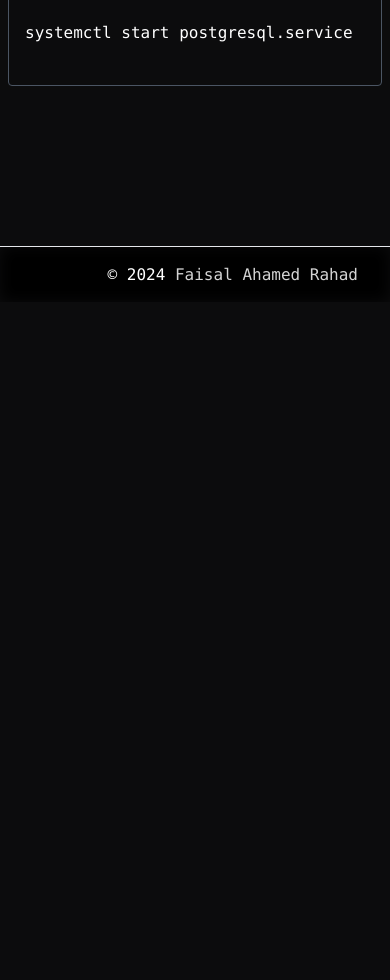
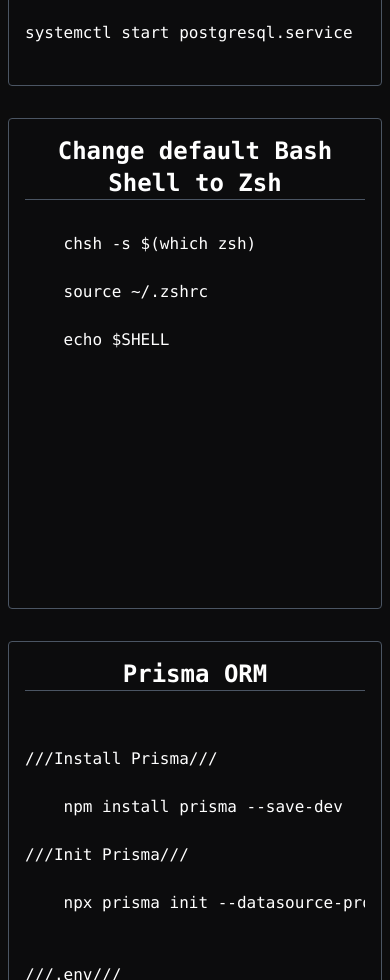
Before and after one commit to rahad-dev24/portfolio_next14, a Next.js app: page /guides in a window 390 px wide. Shown: the part 1020-2000 px from the top of the page. Before the commit the page ends 1322 px from the top, so only its background shows below. Built offline with nearby package versions, Linux system fonts and the light colour scheme.

Commit message:
added more guides

```diff
--- a/app/about/page.tsx
+++ b/app/about/page.tsx
@@ -6,7 +6,7 @@
 const Page = () => {
   return (
     <>
-      <AboutCard className="px-2 py-8 md:w-[70%] lg:w-[60%] m-auto md:mt-8" />
+      <AboutCard className="px-2 py-8 md:w-[70%] lg:w-[60%] m-auto md:mt-8 lg:mb-28" />
       <section className="px-2 py-8 md:w-[80%] lg:w-[70%] m-auto flex flex-col justify-center items-center ">
         <h2 className="text-3xl font-bold my-8">Contact Me</h2>
         <section className="flex flex-col gap-3 m-auto w-full ">
--- a/app/page.tsx
+++ b/app/page.tsx
@@ -44,7 +44,7 @@
           </section>{" "}
           <Techs />
         </section>
-        <section>
+        <section className="md:w-3/4 lg:w-full xl:w-3/4 m-auto">
           <ProjectCard className="md:w-full " />
         </section>
       </article>
--- a/app/projects/page.tsx
+++ b/app/projects/page.tsx
@@ -3,7 +3,7 @@
 
 const Page = () => {
   return (
-    <article className="min-h-screen mb-32">
+    <article className="min-h-screen mb-32 m-auto md:w-3/4 lg:w-3/5 xl:w-1/2">
       <ProjectCard />
     </article>
   );
--- a/components/GuideCard.tsx
+++ b/components/GuideCard.tsx
@@ -1,4 +1,4 @@
-import { guides } from "@/public/guides";
+import { guides } from "@/public/guides/guides";
 
 const GuideCard = ({
   className,
--- a/components/ProjectCard.tsx
+++ b/components/ProjectCard.tsx
@@ -5,6 +5,7 @@
   name,
   img,
   live,
+  code,
   desc,
   imgAlt,
   techStack,
@@ -13,6 +14,7 @@
   name: string;
   img: string;
   live?: string;
+  code?: string;
   desc?: string;
   imgAlt?: string;
   techStack?: string;
@@ -32,11 +34,11 @@
             alt={imgAlt ? imgAlt : name}
             width="500"
             height="500"
-            className="bg-white w-[500px] h-[500px] md:w-[700px] md:h-[700px] group-hover:blur-sm
+            className="bg-black w-[500px] h-[500px] group-hover:blur-sm
           rounded-md transition ease-in group-hover:opacity-30 m-auto "
           />
           <p className="absolute hidden group-hover:block   translate-y-[-50%] w-full h-full  text-center text-white">
-            {live ? live : null}
+            {live ? live : code}
           </p>
         </div>
       </Link>
@@ -60,11 +62,9 @@
 };
 const ProjectCard = ({ className }: { className?: string }) => {
   return (
-    <div
-      className={`md:w-[80%]  m-auto overflow-hidden px-0.5 py-8 ${className}`}
-    >
+    <div className={`w-full m-auto overflow-hidden px-0.5 py-8 ${className}`}>
       <h2 className="text-3xl font-bold mb-8 text-center ">Projects</h2>
-      <article className="grid grid-flow-row gap-4 ">
+      <article className="grid grid-flow-row gap-16 ">
         {projects.map((index) => {
           return (
             <section key={index.name}>
@@ -76,6 +76,7 @@
                 imgAlt={index.imgAlt}
                 techStack={index.techStack}
                 github={index.github}
+                code={index.code}
               />
             </section>
           );
--- a/public/guides.ts
+++ b/public/guides/guides.ts
@@ -295,4 +295,145 @@
 
 `,
   },
+  {
+    name: "Change default Bash Shell to Zsh",
+    manual: `
+	chsh -s $(which zsh)
+
+	source ~/.zshrc
+
+	echo $SHELL`,
+  },
+  {
+    name: "Prisma ORM",
+    manual: `
+
+///Install Prisma///
+
+	npm install prisma --save-dev
+
+///Init Prisma///
+
+	npx prisma init --datasource-provider <eg. postgresql, mysql, sqlite, mongodb>
+
+
+///.env///
+
+Hosted locally
+
+	DATABASE_URL="postgresql://<username>:<password>@localhost:5432/<database name>?schema=public"
+
+URL provided by your database/hosting provider
+
+	DATABASE_URL="<URL>"
+
+
+///model your data///
+The Prisma schema provides an intuitive way to model data. Add the following models to your schema.prisma file:
+
+prisma/schema.prisma file
+
+	model Post {
+	  id        Int      @id @default(autoincrement())
+	  createdAt DateTime @default(now())
+	  updatedAt DateTime @updatedAt
+	  title     String   @db.VarChar(255)
+	  content   String?
+	  published Boolean  @default(false)
+	  author    User     @relation(fields: [authorId], references: [id])
+	  authorId  Int
+	}
+
+	model Profile {
+	  id     Int     @id @default(autoincrement())
+	  bio    String?
+	  user   User    @relation(fields: [userId], references: [id])
+	  userId Int     @unique
+	}
+
+	model User {
+	  id      Int      @id @default(autoincrement())
+	  email   String   @unique
+	  name    String?
+	  posts   Post[]
+	  profile Profile?
+	}
+
+
+///create database tables///
+
+Run a migration to create your database tables with Prisma Migrate
+
+	npx prisma migrate dev --name init
+
+This command did three things:
+
+- It created a new SQL migration file for this migration in the prisma/migrations directory.
+- It executed the SQL migration file against the database.
+- It ran prisma generate under the hood (which installed the @prisma/client package and generated
+	a tailored Prisma Client API based on your models).
+
+For Sqlite3
+
+- Because the SQLite database file didn't exist before, the command also created it inside the prisma
+	directory with the name dev.db as defined via the environment variable in the .env file.
+
+***Whenever you update your Prisma schema, you will have to update your database schema using
+	either prisma migrate dev or prisma db push. This will keep your database schema in sync
+	with your Prisma schema. The commands will also regenerate Prisma Client.
+
+///Prisma client///
+
+The install command invokes prisma generate for you which reads your Prisma schema and generates
+a version of Prisma Client that is tailored to your models.
+
+	npm install @prisma/client
+
+	npx prisma generate
+
+///Connecting to DB///
+
+db.ts
+
+
+	import { PrismaClient } from '@prisma/client'
+
+	const prismaClientSingleton = () => {
+	  return new PrismaClient()
+	}
+
+	declare const globalThis: {
+	  prismaGlobal: ReturnType<typeof prismaClientSingleton>;
+	} & typeof global;
+
+	const prisma = globalThis.prismaGlobal ?? prismaClientSingleton()
+
+	export default prisma
+
+	if (process.env.NODE_ENV !== 'production') globalThis.prismaGlobal = prisma
+
+
+
+After creating this file, you can now import the PrismaClient instance
+anywhere in your Next.js pages as follows:
+
+// e.g. in \`pages/index.tsx\`
+	import prisma from './db'
+
+	export const getServerSideProps = async () => {
+	  const posts = await prisma.post.findMany()
+
+	  return { props: { posts } }
+	}
+
+
+///For more///
+
+	https://www.prisma.io/docs
+
+  https://www.prisma.io/docs/guides
+
+
+`,
+  },
 ];
```
Also changed, not shown: public/projects/projects.ts (+5 -4 lines), public/expressjs-icon.svg.
